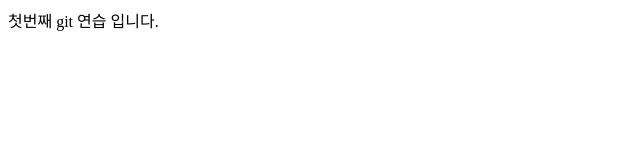
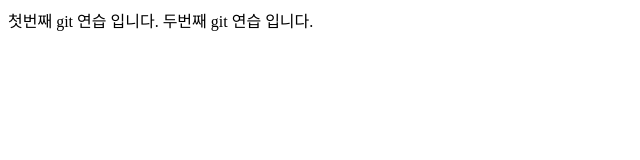
Before and after one commit to suu0028/Test1028, a plain HTML site: page index.html in a window 1280 px wide. Shown: the whole page, without its empty margins (0-640 px from the left). Drawn offline with Linux system fonts and the light colour scheme.

Commit message:
second commit

```diff
--- a/index.html
+++ b/index.html
@@ -5,6 +5,7 @@
 
 <body>
     첫번째 git 연습 입니다.
+    두번째 git 연습 입니다.
 
 </body>
 
```
